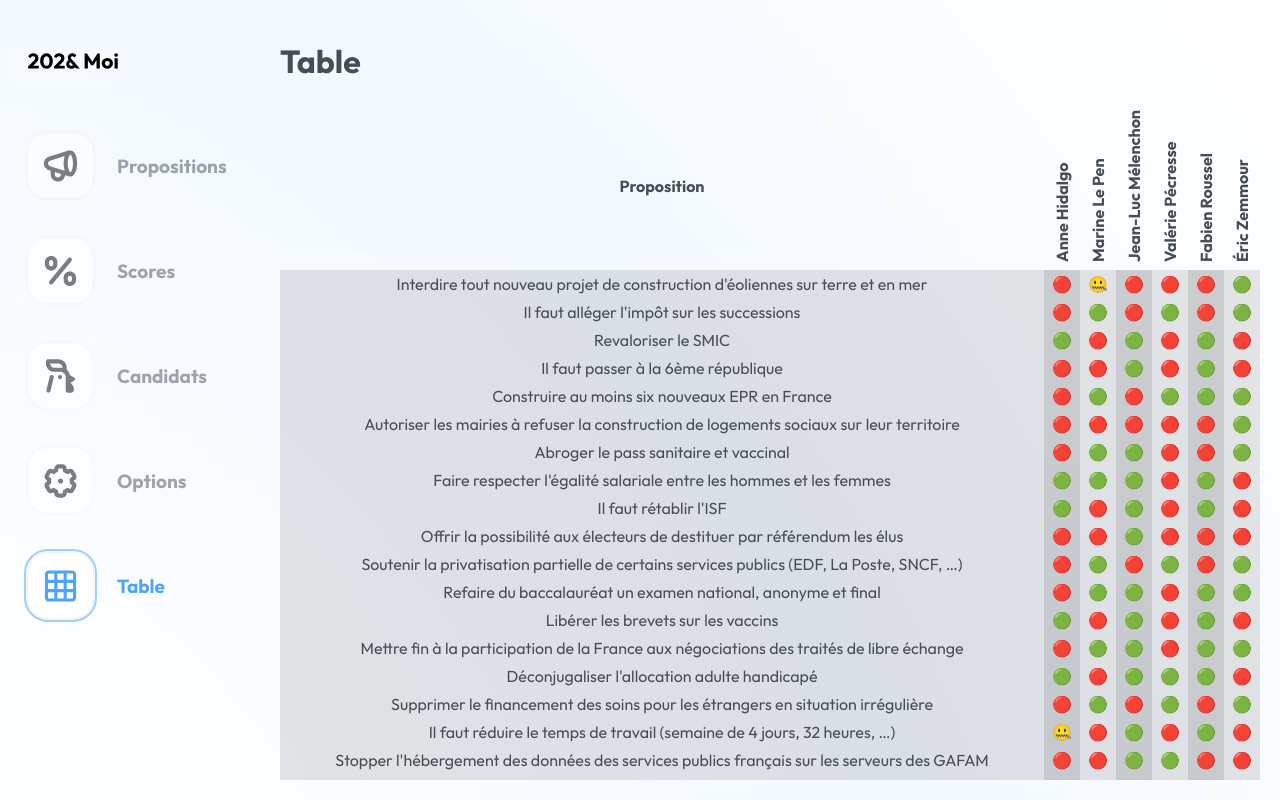
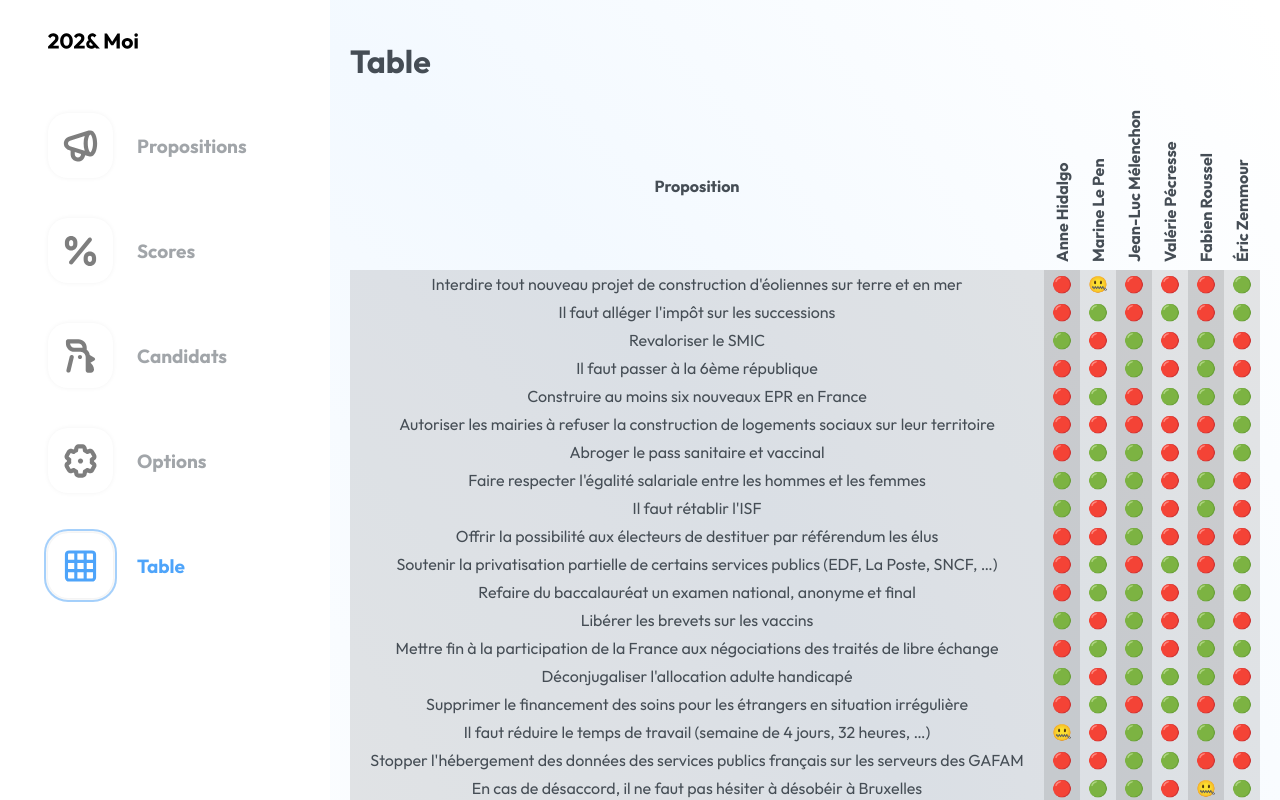
Before and after one commit to 2022etmoi/2022etmoi, a React (Vite) app: page /app/table in a window 1280 px wide. Built offline with nearby package versions, Linux system fonts and the light colour scheme.

Commit message:
chore: white background on the sidebar

```diff
--- a/src/components/Navigation/Navigation.scss
+++ b/src/components/Navigation/Navigation.scss
@@ -5,6 +5,7 @@
 .nav {
     $self: &;
 
+    background-color: $white;
     color: $primary;
     display: inline-flex;
     flex-direction: column;
@@ -80,10 +81,14 @@
         }
     }
 
+    @media screen and (min-width: $breakpoint-lg) {
+        box-sizing: border-box;
+        padding: 0 4rem;
+    }
+
     @media screen and (max-width: $breakpoint-lg) {
         @include box-shadow();
 
-        background-color: $white;
         box-sizing: border-box;
         flex-direction: row;
         justify-content: space-around;
--- a/src/routes/Layout/Layout.scss
+++ b/src/routes/Layout/Layout.scss
@@ -12,15 +12,11 @@
 
     .app-wrapper {
         box-sizing: border-box;
-        column-gap: 2rem;
         display: grid;
         flex-direction: row;
-        grid-template-columns: 24rem 1fr;
+        grid-template-columns: 33rem 1fr;
         height: 100vh;
-        margin: 0 auto;
-        max-width: 150rem;
         overflow-y: hidden;
-        padding: 2rem;
         position: relative;
 
         .route {
@@ -28,15 +24,12 @@
             @include animate-slide-on-axis(y, layout-slide-up, false, 1rem);
 
             overflow-y: auto;
+            padding: 2rem;
 
             > div > header {
                 position: sticky;
                 top: 0;
             }
-        }
-
-        @media screen and (max-width: $breakpoint-xxl) {
-            max-width: 128rem;
         }
 
         @media screen and (max-width: $breakpoint-lg) {
```
